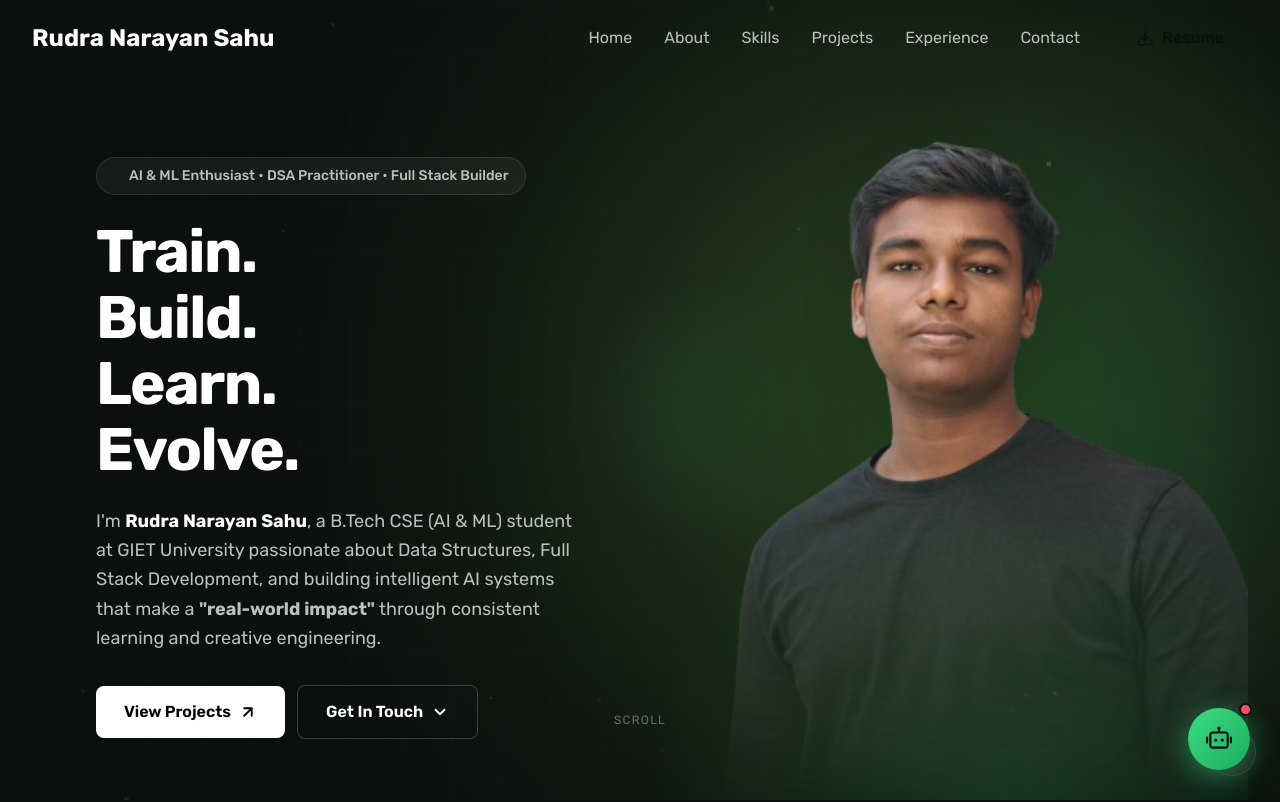
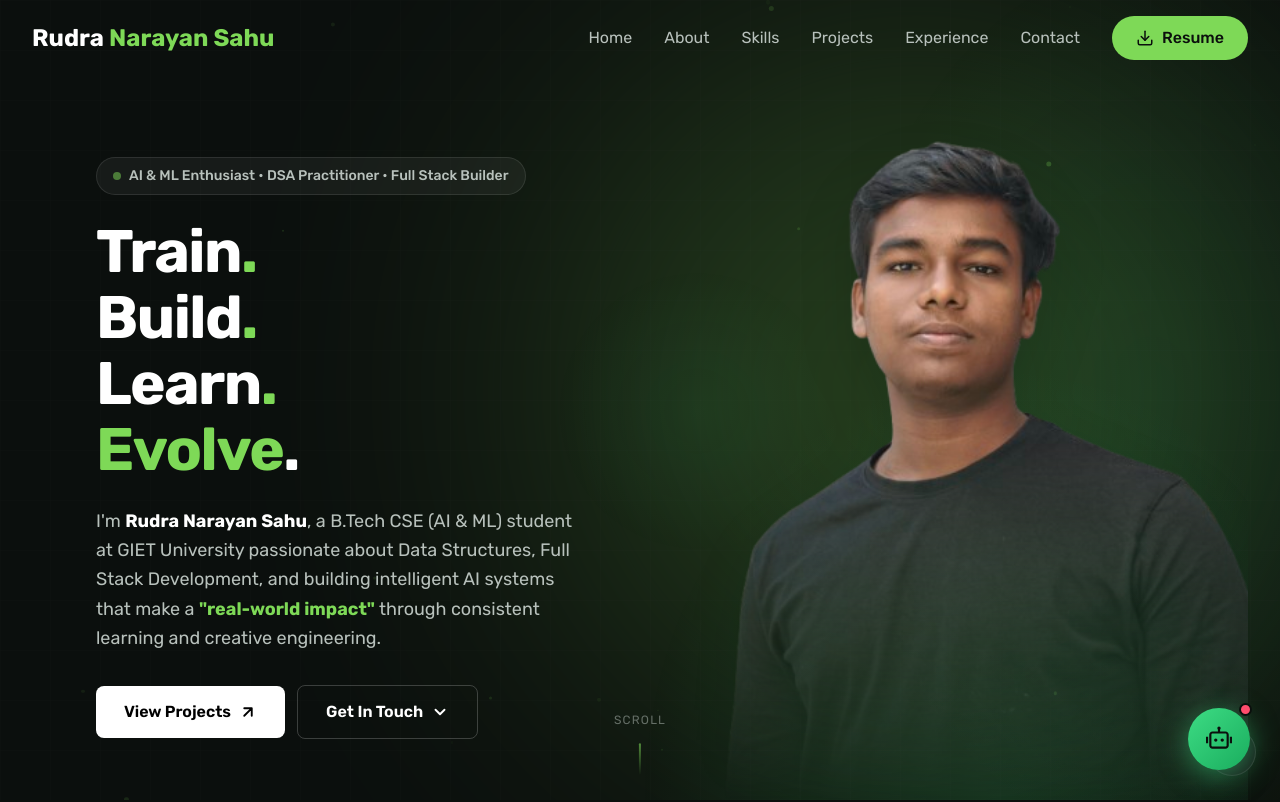
Before and after one commit to Rudra-Narayan-Sahu/Portfolio2.0, a React (Vite) app in the folder frontend/: page / in a window 1280 px wide. Shown: the top 802 px of the page. Built offline with nearby package versions, Linux system fonts and the light colour scheme; a web font is replaced by a local one.

Commit message:
Add @config directive to load tailwind.config.js into Tailwind v4

```diff
--- a/frontend/src/components/ChatAssistant.jsx
+++ b/frontend/src/components/ChatAssistant.jsx
@@ -3,7 +3,7 @@ import { motion, AnimatePresence } from 'framer-motion';
 import { FiX, FiSend, FiUser } from 'react-icons/fi';
 import { RiRobot2Line } from 'react-icons/ri';
 
-const BACKEND_URL = 'https://portfolio-ai-assistant-0gv1.onrender.com';
+const BACKEND_URL = 'https://portfolio-ai-assistant-0gv1.onrender.com/';
 
 /* ─── Spinning loader for the send button ─── */
 const SpinnerIcon = () => (
--- a/frontend/src/index.css
+++ b/frontend/src/index.css
@@ -1,4 +1,5 @@
 @import "tailwindcss";
+@config "../tailwind.config.js";
 
 html {
     scroll-behavior: smooth;
```
